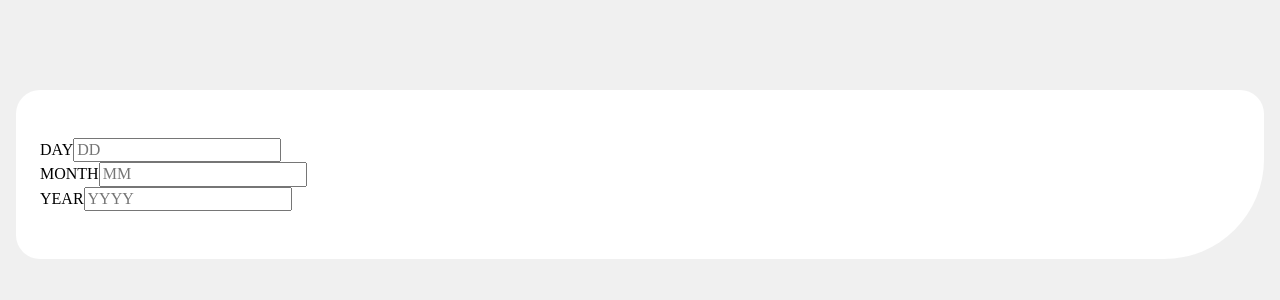
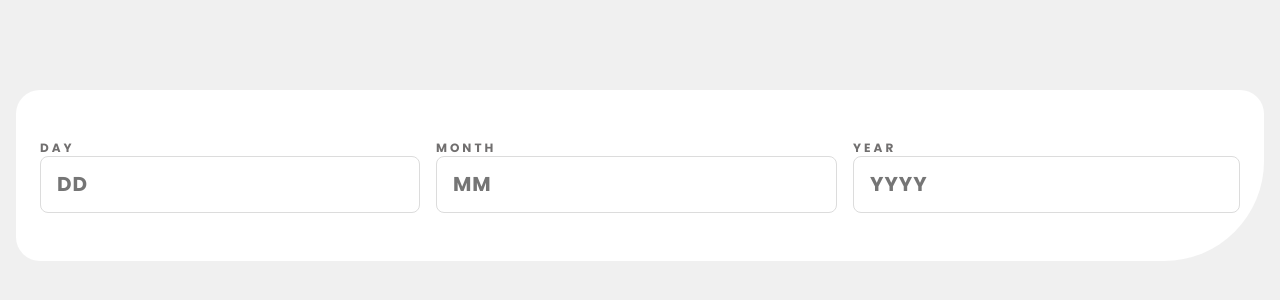
Before and after one commit to VeseMir2k/age-calculator-app, a Vue app: page / in a window 1280 px wide. Shown: the top 300 px of the page. Built offline with nearby package versions, Linux system fonts and the light colour scheme.

Commit message:
📝 (typography.scss): Update letter-spacing values for different font sizes to improve readability and aesthetics 📝 (calculatorAgeForm.scss): Add styling for a form component with label and input fields

```diff
--- a/src/assets/scss/base/_typography.scss
+++ b/src/assets/scss/base/_typography.scss
@@ -3,7 +3,7 @@
   font-weight: 800;
   font-style: italic;
   line-height: 110%;
-  letter-spacing: -2%;
+  letter-spacing: -1px;
   font-size: 104px;
 }
 
@@ -12,7 +12,7 @@
   font-weight: 800;
   font-style: italic;
   line-height: 110%;
-  letter-spacing: -2%;
+  letter-spacing: -1px;
   font-size: 56px;
 }
 
@@ -21,7 +21,7 @@
   font-weight: 700;
   font-style: normal;
   font-size: 32px;
-  letter-spacing: 1%;
+  letter-spacing: 1px;
 }
 
 @mixin HeadingM-mobile {
@@ -29,7 +29,7 @@
   font-weight: 700;
   font-style: normal;
   font-size: 20px;
-  letter-spacing: 1%;
+  letter-spacing: 1px;
 }
 
 @mixin HeadingS {
@@ -37,7 +37,7 @@
   font-weight: 700;
   font-style: normal;
   font-size: 14px;
-  letter-spacing: 25%;
+  letter-spacing: 3px;
 }
 
 @mixin HeadingS-mobile {
@@ -45,7 +45,7 @@
   font-weight: 700;
   font-style: normal;
   font-size: 12px;
-  letter-spacing: 25%;
+  letter-spacing: 3px;
 }
 
 @mixin Body {
--- a/src/assets/scss/components/_calculatorAgeForm.scss
+++ b/src/assets/scss/components/_calculatorAgeForm.scss
@@ -0,0 +1,19 @@
+.form {
+  display: flex;
+  gap: 16px;
+
+  &__label {
+    @include HeadingS-mobile;
+    margin-bottom: 4px;
+    color: $grey-color;
+  }
+
+  &__input {
+    width: 100%;
+    @include HeadingM-mobile;
+    padding: 16px;
+    border: 1px solid $line-color;
+    border-radius: 8px;
+    outline: none;
+  }
+}
```
